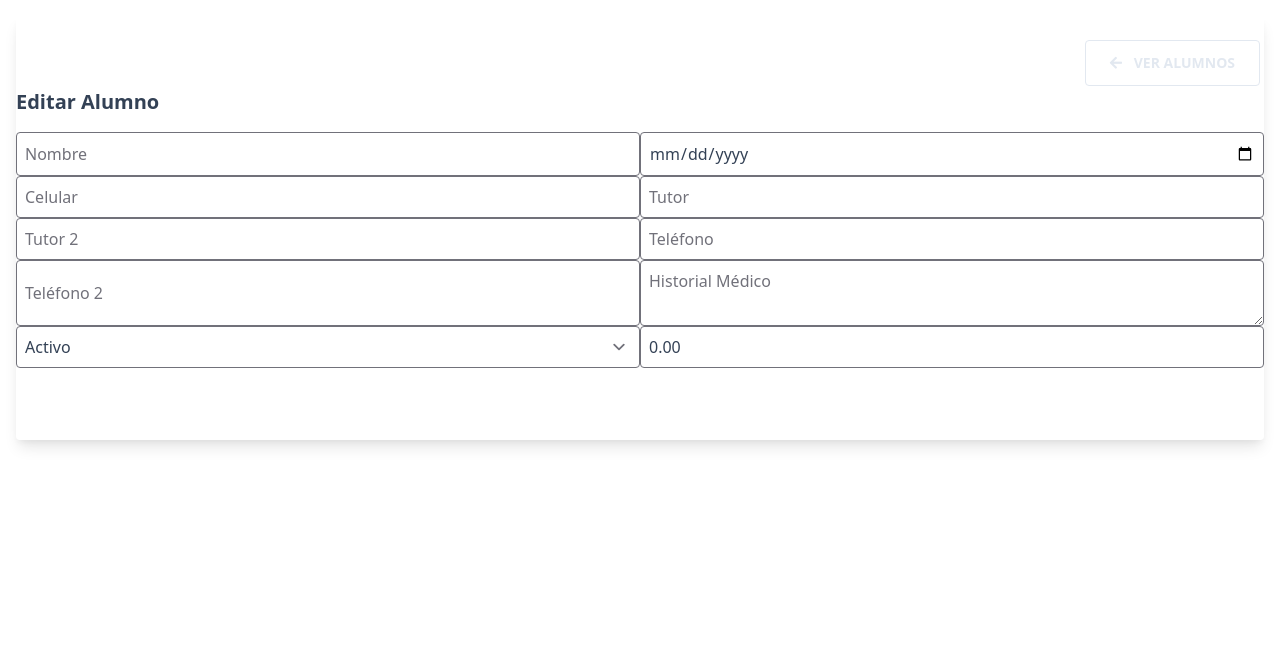
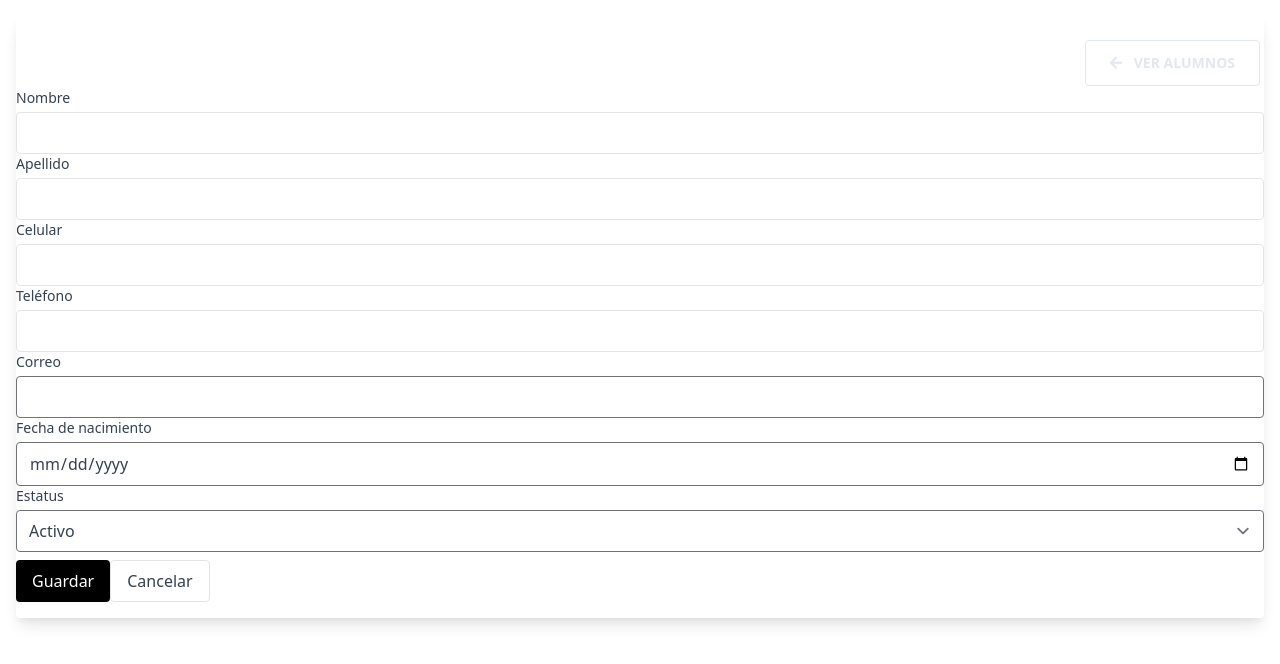
Before and after one commit to PinalFelix16/NodeControl-main-main, a Next.js app: page /administrador/EditAlumno in a window 1280 px wide. Shown: the top 664 px of the page. Built offline with nearby package versions, Linux system fonts and the light colour scheme; no server answers.

Commit message:
editar y agregar alumnos

```diff
--- a/components/Alumnos/Forms/EditForm.js
+++ b/components/Alumnos/Forms/EditForm.js
@@ -1,195 +1,235 @@
+// components/Alumnos/Forms/EditForm.jsx
 "use client";
 
-import React, { useEffect, useState } from "react";
+import { useEffect, useMemo, useState } from "react";
+import {
+  fetchAlumnoAllData,
+  updateAlumno,
+} from "services/api/alumnos";
+
+// Si usas sweetalert2:
 import Swal from "sweetalert2";
-import { fetchAlumnoAllData, updateAlumno } from "services/api/alumnos";
 
-export default function EditarAlumno({ setView, selectedUser }) {
-  const initialFormData = {
+function getAlumnoId(input) {
+  if (input == null) return null;
+  if (typeof input === "number" || typeof input === "string") return input;
+  // soporta distintas formas que has usado en el proyecto:
+  return input.id_alumno ?? input.id ?? null;
+}
+
+function normalizeFecha(fecha) {
+  // Acepta "YYYY-MM-DD", Date, o algo parseable por Date
+  if (!fecha) return null;
+  if (typeof fecha === "string" && /^\d{4}-\d{2}-\d{2}$/.test(fecha)) {
+    return fecha;
+  }
+  const d = new Date(fecha);
+  if (Number.isNaN(d.getTime())) return null;
+  const y = d.getFullYear();
+  const m = String(d.getMonth() + 1).padStart(2, "0");
+  const day = String(d.getDate()).padStart(2, "0");
+  return `${y}-${m}-${day}`;
+}
+
+export default function EditForm({ selectedUser, onSaved, onCancel }) {
+  const [loading, setLoading] = useState(false);
+  const [cargando, setCargando] = useState(true);
+  const [formData, setFormData] = useState({
     nombre: "",
-    fecha_nac: "",
+    apellido: "", // si tu tabla no lo usa, quítalo del payload en submit
     celular: "",
+    telefono: "",
     tutor: "",
     tutor_2: "",
-    telefono: "",
     telefono_2: "",
-    hist_medico: "",
-    status: 1,
-    beca: "0.00"
+    correo: "",
+    fecha_nac: "",
+    status: 1, // o "Activo"/"Inactivo" según tu UI
+    beca: 0,
+    observaciones: "",
+    // agrega aquí el resto de campos que tenga tu formulario
+  });
+
+  const alumnoId = useMemo(() => getAlumnoId(selectedUser), [selectedUser]);
+
+  useEffect(() => {
+    let active = true;
+    async function load() {
+      if (!alumnoId) {
+        setCargando(false);
+        return;
+      }
+      try {
+        setCargando(true);
+        const data = await fetchAlumnoAllData(alumnoId);
+        // El backend puede responder { alumno: {...} } o solo {...}
+        const a = data?.alumno ?? data ?? {};
+
+        // Mapeo defensivo para no romper si faltan llaves:
+        setFormData((prev) => ({
+          ...prev,
+          nombre: a.nombre ?? "",
+          apellido: a.apellido ?? "",
+          celular: a.celular ?? "",
+          telefono: a.telefono ?? "",
+          tutor: a.tutor ?? "",
+          tutor_2: a.tutor_2 ?? "",
+          telefono_2: a.telefono_2 ?? "",
+          correo: a.correo ?? "",
+          fecha_nac: a.fecha_nac ? normalizeFecha(a.fecha_nac) : "",
+          status: a.status ?? 1,
+          beca: a.beca ?? 0,
+          observaciones: a.observaciones ?? "",
+        }));
+      } catch (e) {
+        console.error(e);
+        Swal.fire("Error", "No se pudo cargar el alumno", "error");
+      } finally {
+        if (active) setCargando(false);
+      }
+    }
+    load();
+    return () => {
+      active = false;
+    };
+  }, [alumnoId]);
+
+  const handleChange = (e) => {
+    const { name, value } = e.target;
+    setFormData((s) => ({ ...s, [name]: value }));
   };
 
-  const [formData, setFormData] = useState(initialFormData);
-  const [loading, setLoading] = useState(false);
-
-  // 1️⃣ Obtener datos del alumno
-  useEffect(() => {
-    const getAlumno = async () => {
+  const handleSubmit = async (e) => {
+    e.preventDefault();
+    if (!alumnoId) {
+      Swal.fire("Error", "ID de alumno inválido", "error");
+      return;
+    }
+    setLoading(true);
     try {
-        const data = await fetchAlumnoAllData(selectedUser);
-        if (data?.alumno) {
-          setFormData({
-            nombre: data.alumno.nombre || "",
-            fecha_nac: data.alumno.fecha_nac || "",
-            celular: data.alumno.celular || "",
-            tutor: data.alumno.tutor || "",
-            tutor_2: data.alumno.tutor_2 || "",
-            telefono: data.alumno.telefono || "",
-            telefono_2: data.alumno.telefono_2 || "",
-            hist_medico: data.alumno.hist_medico || "",
-            status: data.alumno.status ?? 1,
-            beca: data.alumno.beca?.toString() || "0.00"
-          });
-        }
-      } catch (error) {
-        console.error("Error al obtener alumno:", error);
-        Swal.fire("Error", "No se pudieron cargar los datos del alumno", "error");
-      }
+      const payload = {
+        ...formData,
+        fecha_nac: normalizeFecha(formData.fecha_nac),
       };
 
-    if (selectedUser) {
-      getAlumno();
-    }
-  }, [selectedUser]);
+      // Si tu backend NO tiene 'apellido', elimínalo del payload:
+      // delete payload.apellido;
 
-  // 2️⃣ Manejo de cambios en inputs
-  const handleChange = (e) => {
-    const { name, value } = e.target;
-    setFormData((prev) => ({
-      ...prev,
-      [name]: value
-    }));
-  };
+      await updateAlumno(payload, alumnoId); // <— orden correcto (payload, id)
 
-  // 3️⃣ Guardar cambios
-  const handleSubmit = async (e) => {
-    e.preventDefault();
-    setLoading(true);
-
-    try {
-      await updateAlumno(selectedUser, formData);
       Swal.fire("¡Éxito!", "Alumno actualizado correctamente", "success");
-      setView("allAlumnos"); // Volver a la lista
-    } catch (error) {
-      console.error("Error al actualizar alumno:", error);
-      Swal.fire("Error", "No se pudo actualizar el alumno", "error");
+      onSaved?.(); // refresca tabla o navega
+    } catch (e) {
+      console.error(e);
+      const msg =
+        e?.data?.message ||
+        e?.message ||
+        "No se pudo actualizar el alumno";
+      Swal.fire("Error", msg, "error");
     } finally {
       setLoading(false);
     }
   };
 
+  if (cargando) {
+    return <div className="p-4 text-gray-500">Cargando alumno…</div>;
+  }
+
   return (
-    <div className="p-6">
-      <h2 className="text-xl font-bold mb-4">Editar Alumno</h2>
-      <form onSubmit={handleSubmit} className="grid grid-cols-2 gap-4">
-
+    <form onSubmit={handleSubmit} className="space-y-4">
+      {/* Ajusta estos inputs a tu UI actual */}
+      <div>
+        <label className="block text-sm mb-1">Nombre</label>
         <input
-          type="text"
           name="nombre"
           value={formData.nombre}
           onChange={handleChange}
-          placeholder="Nombre"
-          className="border p-2 rounded"
+          className="w-full border rounded px-3 py-2"
           required
         />
+      </div>
 
+      <div>
+        <label className="block text-sm mb-1">Apellido</label>
+        <input
+          name="apellido"
+          value={formData.apellido}
+          onChange={handleChange}
+          className="w-full border rounded px-3 py-2"
+        />
+      </div>
+
+      <div>
+        <label className="block text-sm mb-1">Celular</label>
+        <input
+          name="celular"
+          value={formData.celular}
+          onChange={handleChange}
+          className="w-full border rounded px-3 py-2"
+        />
+      </div>
+
+      <div>
+        <label className="block text-sm mb-1">Teléfono</label>
+        <input
+          name="telefono"
+          value={formData.telefono}
+          onChange={handleChange}
+          className="w-full border rounded px-3 py-2"
+        />
+      </div>
+
+      <div>
+        <label className="block text-sm mb-1">Correo</label>
+        <input
+          type="email"
+          name="correo"
+          value={formData.correo}
+          onChange={handleChange}
+          className="w-full border rounded px-3 py-2"
+        />
+      </div>
+
+      <div>
+        <label className="block text-sm mb-1">Fecha de nacimiento</label>
         <input
           type="date"
           name="fecha_nac"
-          value={formData.fecha_nac}
+          value={formData.fecha_nac || ""}
           onChange={handleChange}
-          className="border p-2 rounded"
+          className="w-full border rounded px-3 py-2"
         />
+      </div>
 
-        <input
-          type="text"
-          name="celular"
-          value={formData.celular}
-          onChange={handleChange}
-          placeholder="Celular"
-          className="border p-2 rounded"
-        />
-
-        <input
-          type="text"
-          name="tutor"
-          value={formData.tutor}
-          onChange={handleChange}
-          placeholder="Tutor"
-          className="border p-2 rounded"
-        />
-
-        <input
-          type="text"
-          name="tutor_2"
-          value={formData.tutor_2}
-          onChange={handleChange}
-          placeholder="Tutor 2"
-          className="border p-2 rounded"
-        />
-
-        <input
-          type="text"
-          name="telefono"
-          value={formData.telefono}
-          onChange={handleChange}
-          placeholder="Teléfono"
-          className="border p-2 rounded"
-        />
-
-        <input
-          type="text"
-          name="telefono_2"
-          value={formData.telefono_2}
-          onChange={handleChange}
-          placeholder="Teléfono 2"
-          className="border p-2 rounded"
-        />
-
-        <textarea
-          name="hist_medico"
-          value={formData.hist_medico}
-          onChange={handleChange}
-          placeholder="Historial Médico"
-          className="border p-2 rounded col-span-2"
-        />
-
+      <div>
+        <label className="block text-sm mb-1">Estatus</label>
         <select
           name="status"
           value={formData.status}
           onChange={handleChange}
-          className="border p-2 rounded"
+          className="w-full border rounded px-3 py-2"
         >
           <option value={1}>Activo</option>
           <option value={0}>Inactivo</option>
         </select>
+      </div>
 
-        <input
-          type="number"
-          step="0.01"
-          name="beca"
-          value={formData.beca}
-          onChange={handleChange}
-          placeholder="Beca"
-          className="border p-2 rounded"
-        />
-
-        <div className="col-span-2 flex gap-4 mt-4">
+      <div className="flex gap-2 pt-2">
         <button
           type="submit"
           disabled={loading}
-            className="bg-blue-600 text-white px-4 py-2 rounded hover:bg-blue-700 disabled:opacity-50"
+          className="px-4 py-2 rounded bg-black text-white disabled:opacity-50"
         >
           {loading ? "Guardando..." : "Guardar"}
         </button>
         <button
           type="button"
-            onClick={() => setView("allAlumnos")}
-            className="bg-gray-400 text-white px-4 py-2 rounded hover:bg-gray-500"
+          onClick={() => onCancel?.()}
+          className="px-4 py-2 rounded border"
         >
           Cancelar
         </button>
       </div>
     </form>
-    </div>
   );
 }
```
Also changed, not shown: services/api/alumnos.js (+39 -68 lines). Lines whose indentation alone changed are shown as unchanged.
